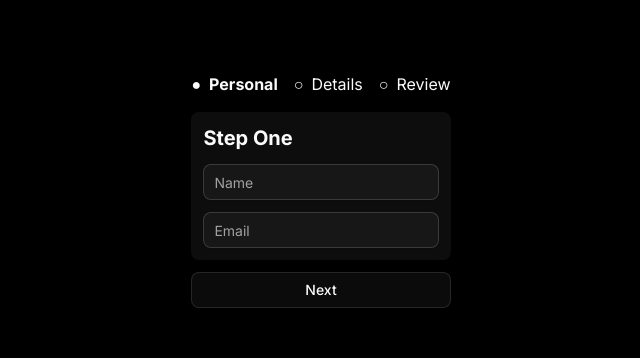
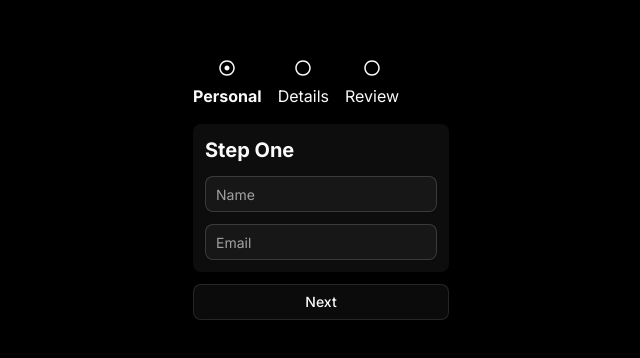
Before and after one commit to DenisDK/Zustand-mini-task, a Next.js app: page / in a window 1280 px wide. Shown: the part 210-568 px from the top of the page, without its empty margins (319-959 px from the left). Built offline with nearby package versions, Linux system fonts and the light colour scheme.

Commit message:
StepIndicator icons update

```diff
--- a/modules/multiStepForm/components/StepIndicator.tsx
+++ b/modules/multiStepForm/components/StepIndicator.tsx
@@ -1,6 +1,11 @@
 "use client";
 
 import { useMultiStepFormStore } from "../store/multiStepForm.store";
+
+// Icons
+import { FaRegCheckCircle } from "react-icons/fa";
+import { FaRegCircle } from "react-icons/fa";
+import { FaRegDotCircle } from "react-icons/fa";
 
 const StepIndicator = () => {
   const steps = ["Personal", "Details", "Review"];
@@ -16,9 +21,17 @@ const StepIndicator = () => {
         return (
           <div
             key={step}
-            className={`flex items-center gap-2 ${isActive ? "font-bold" : ""}`}
+            className={`flex flex-col items-center gap-2 ${isActive ? "font-bold" : ""}`}
           >
-            <div>{isCompleted ? "✓" : isActive ? "●" : "○"}</div>
+            <div>
+              {isCompleted ? (
+                <FaRegCheckCircle />
+              ) : isActive ? (
+                <FaRegDotCircle />
+              ) : (
+                <FaRegCircle />
+              )}
+            </div>
             <span>{step}</span>
           </div>
         );
```
